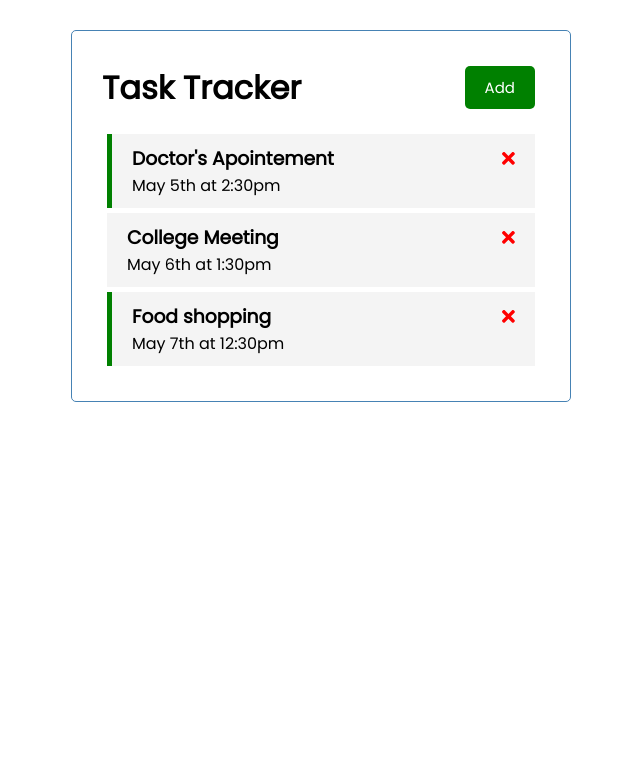
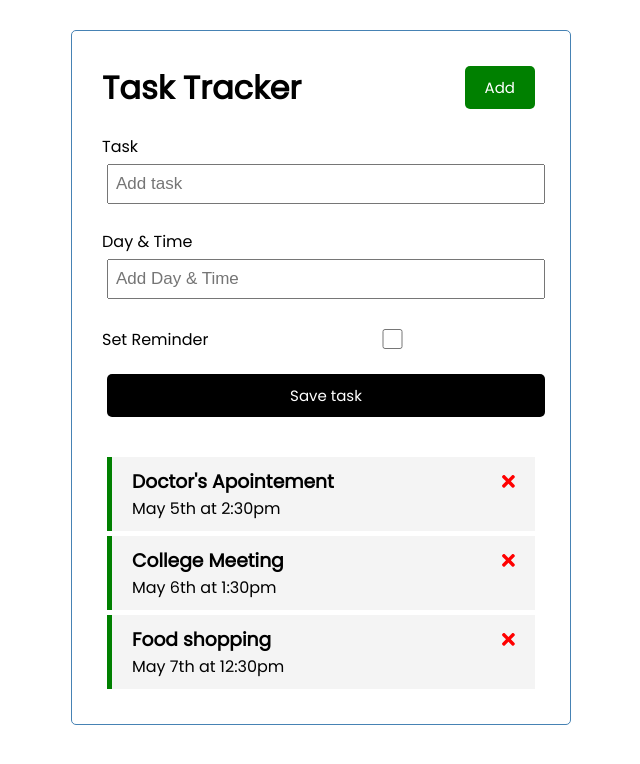
Before and after one commit to LuccaTambor/Angular-Projects, an Angular app in the folder my-app/: page / in a window 1280 px wide. Shown: the top 764 px of the page, without its empty margins (319-959 px from the left). Built offline with nearby package versions, Linux system fonts and the light colour scheme; data requests are answered from the project's data file.

Commit message:
feat: create new task
Added the function to create new tasks and send them to the db

```diff
--- a/my-app/db.json
+++ b/my-app/db.json
@@ -10,7 +10,7 @@
       "id": 2,
       "text": "College Meeting",
       "day": "May 6th at 1:30pm",
-      "reminder": false
+      "reminder": true
     },
     {
       "id": 3,
--- /dev/null
+++ b/my-app/src/app/components/add-task/add-task.component.css
@@ -0,0 +1,3 @@
+.add-form {
+    margin-bottom: 40px;
+}
--- /dev/null
+++ b/my-app/src/app/components/add-task/add-task.component.html
@@ -0,0 +1,15 @@
+<form class="add-form" (ngSubmit)="onSubmit()">
+    <div class="form-control">
+        <label for="text">Task</label>
+        <input type="text" name="text" [(ngModel)]="text" id="text" placeholder="Add task">
+    </div>
+    <div class="form-control">
+        <label for="day">Day & Time</label>
+        <input type="text" name="day"  [(ngModel)]="day" id="day" placeholder="Add Day & Time">
+    </div>
+    <div class="form-control form-control-check">
+        <label for="reminder">Set Reminder</label>
+        <input type="checkbox" name="reminder" [(ngModel)]="reminder" id="reminder">
+    </div>
+    <input type="submit" value="Save task" class="btn btn-block">
+</form>
--- /dev/null
+++ b/my-app/src/app/components/add-task/add-task.component.ts
@@ -0,0 +1,38 @@
+import { Component, OnInit, Output, EventEmitter } from '@angular/core';
+import {Task} from '../../Task';
+
+@Component({
+  selector: 'app-add-task',
+  templateUrl: './add-task.component.html',
+  styleUrls: ['./add-task.component.css']
+})
+export class AddTaskComponent implements OnInit {
+  @Output() onAddTask: EventEmitter<Task> = new EventEmitter();
+  text: string;
+  day: string;
+  reminder: boolean = false;
+
+  constructor() { }
+
+  ngOnInit(): void {
+  }
+
+  onSubmit() {
+    if(!this.text) {
+      alert('Please add a Task!');
+      return;
+    }
+
+    const newTask = {
+      text: this.text,
+      day: this.day,
+      reminder: this.reminder
+    };
+
+    this.onAddTask.emit(newTask);
+
+    this.text = '';
+    this.day = '';
+    this.reminder = false;
+  }
+}
--- a/my-app/src/app/components/tasks/tasks.component.html
+++ b/my-app/src/app/components/tasks/tasks.component.html
@@ -1,2 +1,4 @@
+<app-add-task (onAddTask)="addTask($event)"></app-add-task>
+
 <app-task-item *ngFor="let task of tasks" [task] = "task" (onDeleteTask)="deleteTask(task)"
 (onToggleReminder)="toggleReminder(task)"></app-task-item>
--- a/my-app/src/app/components/tasks/tasks.component.ts
+++ b/my-app/src/app/components/tasks/tasks.component.ts
@@ -17,6 +17,11 @@
     this.taskService.getTasks().subscribe((tasks) => this.tasks = tasks);
   }
 
+  addTask(task: Task) {
+    this.taskService.addTask(task)
+      .subscribe((task) => (this.tasks.push(task)));
+  }
+
   deleteTask(task: Task) {
     this.taskService.deleteTask(task)
       .subscribe(() => (this.tasks = this.tasks
@@ -27,5 +32,4 @@
     task.reminder = !task.reminder;
     this.taskService.updateTaskReminder(task).subscribe();
   }
-
 }
--- a/my-app/src/app/services/task.service.ts
+++ b/my-app/src/app/services/task.service.ts
@@ -21,6 +21,10 @@
     return this.http.get<Task[]>(this.apiUrl);
   }
 
+  addTask(task: Task): Observable<Task> {
+    return this.http.post<Task>(this.apiUrl, task, httpOptions);
+  }
+
   deleteTask(task: Task): Observable<Task> {
     const url = `${this.apiUrl}/${task.id}`;
     return this.http.delete<Task>(url);
--- a/my-app/src/styles.css
+++ b/my-app/src/styles.css
@@ -47,10 +47,6 @@
     width: 100%;
 }
 
-.add-form {
-    margin-bottom: 40px;
-}
-
 .form-control {
     margin: 20px 0;
 }
```
Also changed, not shown: my-app/src/app/app.module.ts (+6 -2 lines), 1 other file (tests, documents, lock files or other folders).
